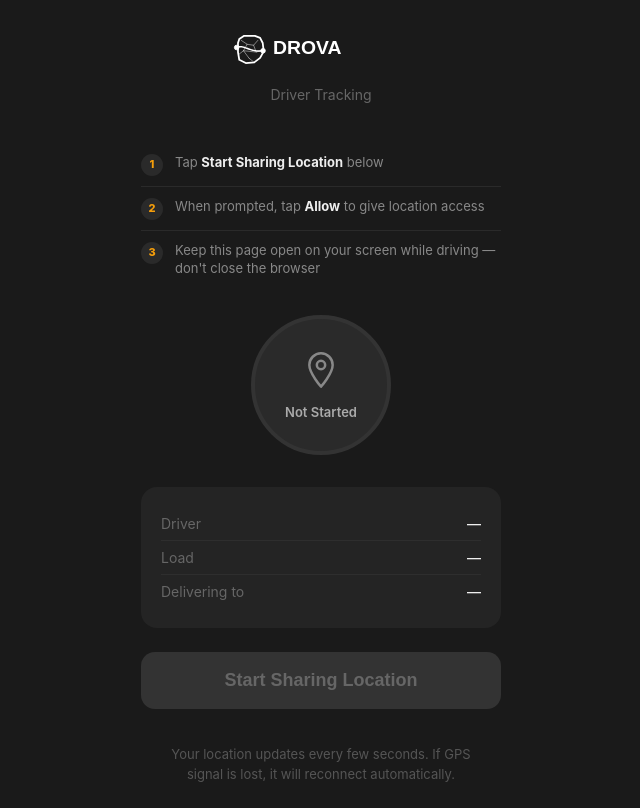
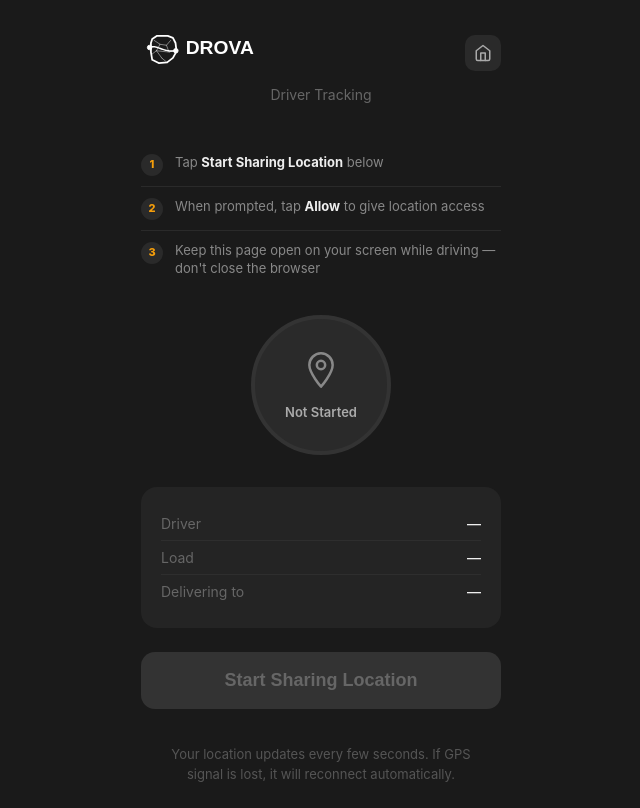
Before and after one commit to tcairns147/cartage, a website: page public/drive.html in a window 1280 px wide. Shown: the whole page, without its empty margins (319-959 px from the left). Drawn offline with Linux system fonts and the light colour scheme; files whose address does not match are found by name.

Commit message:
Add home button to driver and customer tracking pages for PWA navigation

```diff
--- a/public/drive.html
+++ b/public/drive.html
@@ -176,7 +176,12 @@
 </head>
 <body>
 
-  <div class="logo"><img src="/logo.svg" alt="Drova"></div>
+  <div style="display:flex;align-items:center;justify-content:space-between;width:100%;max-width:360px;margin-bottom:4px;">
+    <div class="logo" style="margin-bottom:0;"><img src="/logo.svg" alt="Drova"></div>
+    <a href="/dispatcher" style="display:flex;align-items:center;justify-content:center;width:36px;height:36px;border-radius:10px;background:#2a2a2a;text-decoration:none;" title="Back to jobs">
+      <svg xmlns="http://www.w3.org/2000/svg" width="18" height="18" viewBox="0 0 24 24" fill="none" stroke="#aaa" stroke-width="2" stroke-linecap="round" stroke-linejoin="round"><path d="M3 9l9-7 9 7v11a2 2 0 0 1-2 2H5a2 2 0 0 1-2-2z"/><polyline points="9 22 9 12 15 12 15 22"/></svg>
+    </a>
+  </div>
   <div class="subtitle">Driver Tracking</div>
 
   <div class="steps" id="stepsSection">
```
Also changed, not shown: public/track.html (+6 -1 lines).
